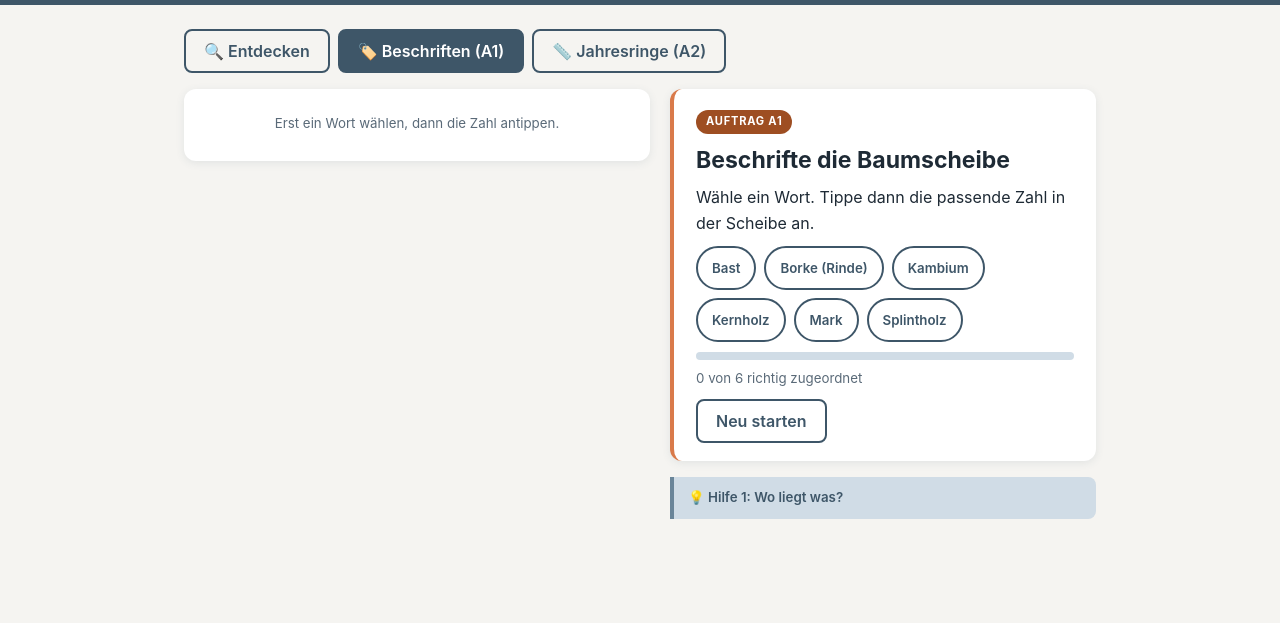
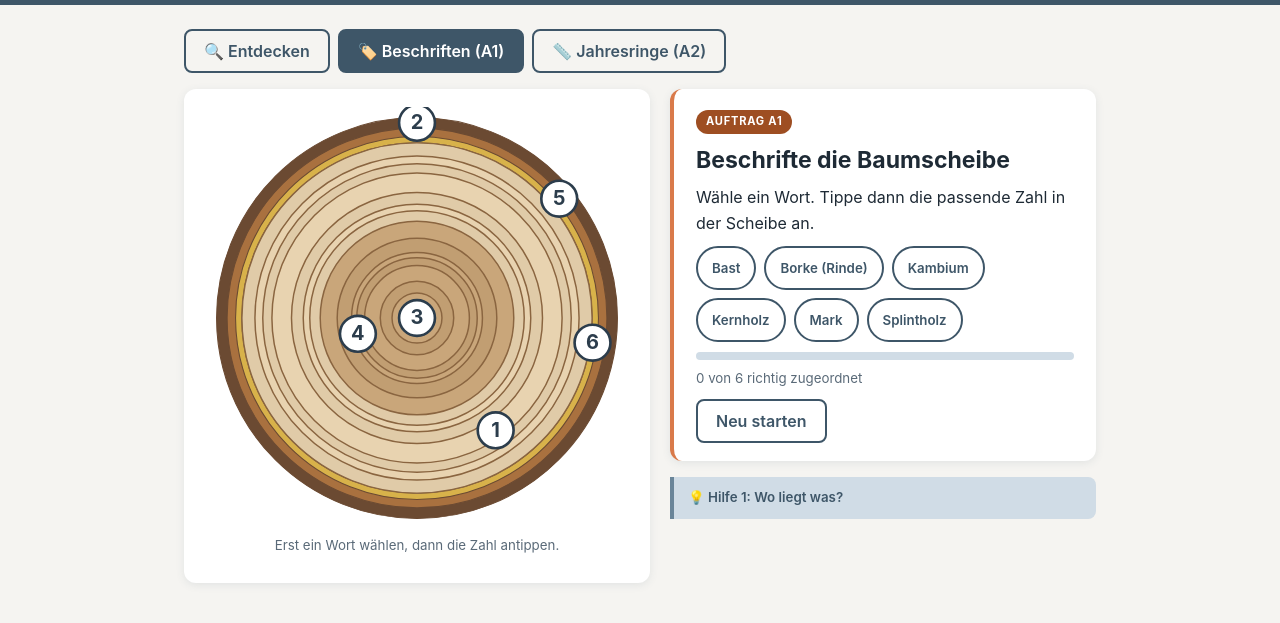
Before and after one commit to technikerleben/wp7ur1-holz, a plain HTML site: page baumscheibe.html in a window 1280 px wide. Both pictures are taken after a click on the tab "🏷️ Beschriften (A1)". Shown: the part 141-764 px from the top of the page. Drawn offline with Linux system fonts and the light colour scheme.

Commit message:
Baumscheibe: klassische SVG in A1 und A2 wieder sichtbar machen

```diff
--- a/baumscheibe.html
+++ b/baumscheibe.html
@@ -363,7 +363,11 @@ function setzeModus(m){
   const discover=document.getElementById('discover-viz');
   const classic=document.getElementById('svg');
   discover.hidden=(m!=='entdecken');
-  classic.hidden=(m==='entdecken');
+  if(m==='entdecken'){
+    classic.setAttribute('hidden','');
+  }else{
+    classic.removeAttribute('hidden');
+  }
   ringe.style.pointerEvents = (m==='ringe')?'auto':'none';
   ringe.style.opacity = '1';
   marker.style.display = (m==='beschriften')?'block':'none';
```
